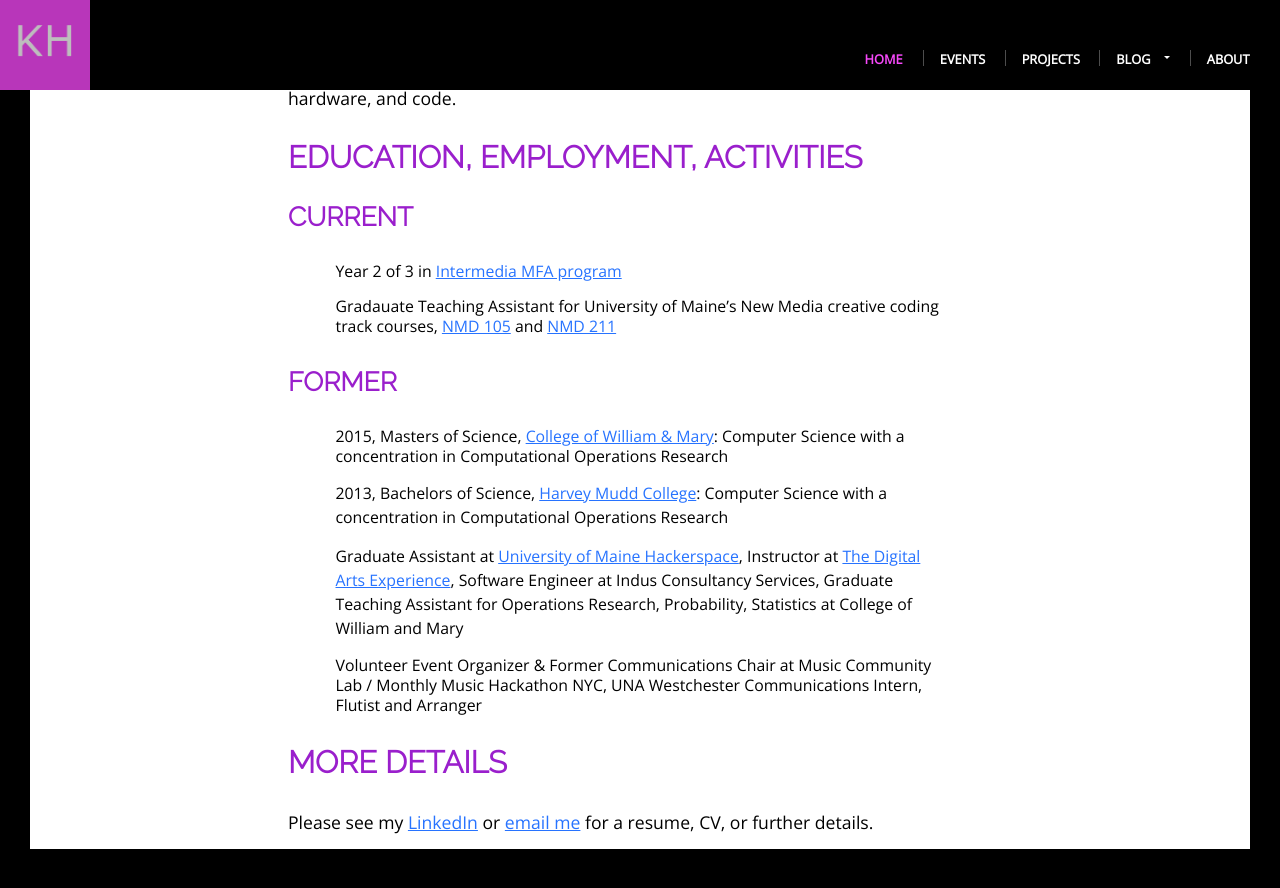
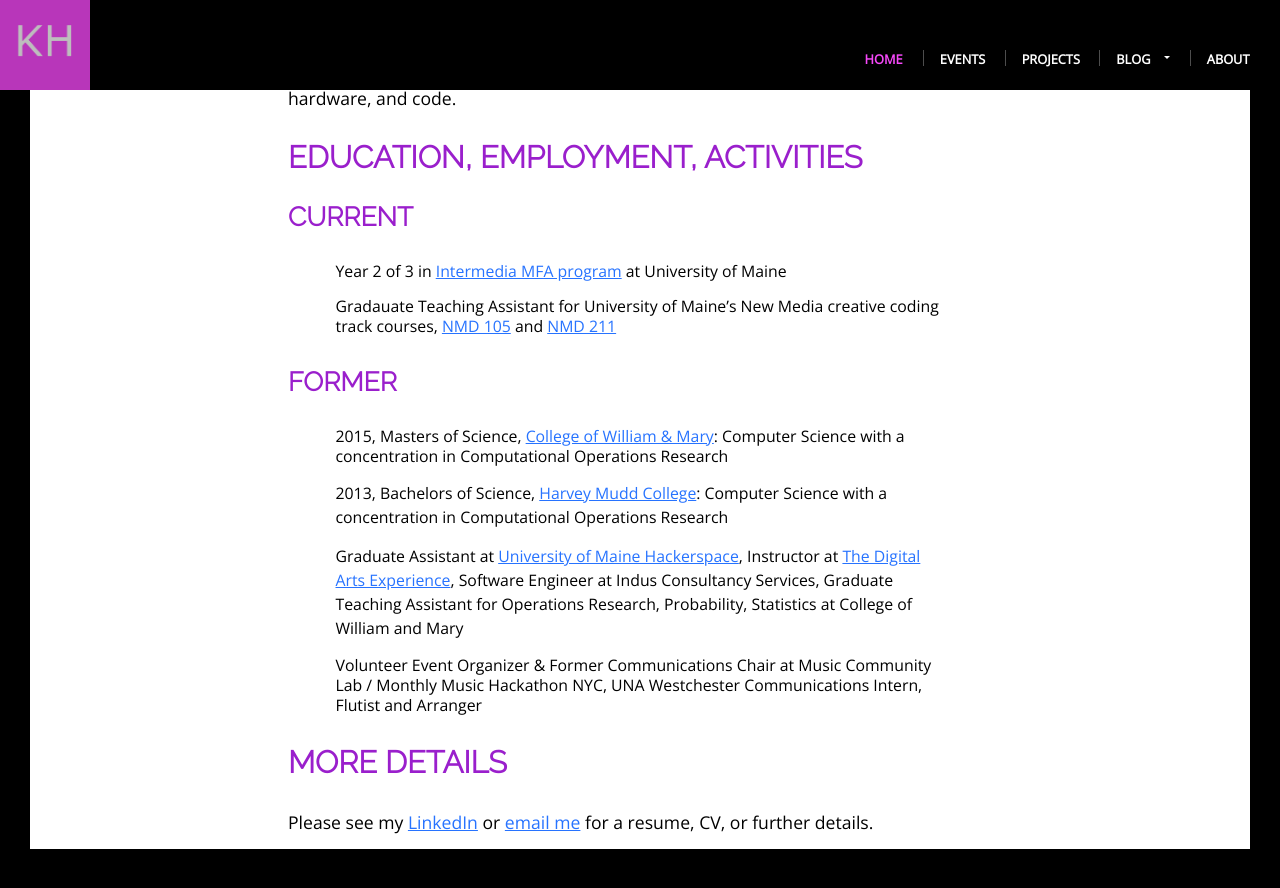
Before and after one commit to khoeger/khoeger.github.io, a Jekyll site: the page built from about/about.md, in a window 1280 px wide and 900 px high, scrolled down 469 px. Shown: the top 888 px of the window. Built offline with Jekyll 4.4.1, drawn with Linux system fonts in a browser that asks for light colours; our own code applies the rules of GitHub Pages for plain Markdown files.

Commit message:
Added UMaine

```diff
--- a/about/about.md
+++ b/about/about.md
@@ -6,7 +6,7 @@ Katarina has recently used her work to explore topics such as the concept of sta
 Katarina’s works span many media. Some frequently occurring media include music, audio, video, mathematics, motion, language, text, dance, photography, projection, hardware, and code.
 ##  Education, Employment, Activities
 ### Current
-- Year 2 of 3 in [Intermedia MFA program](https://intermedia.umaine.edu/mfa-program/)
+- Year 2 of 3 in [Intermedia MFA program](https://intermedia.umaine.edu/mfa-program/) at University of Maine
 - Gradauate Teaching Assistant for University of Maine's New Media creative coding track courses, [NMD 105](https://umaine.edu/newmedia/courses/#105) and [NMD 211](https://umaine.edu/newmedia/courses/#211)
 
 ### Former
```
